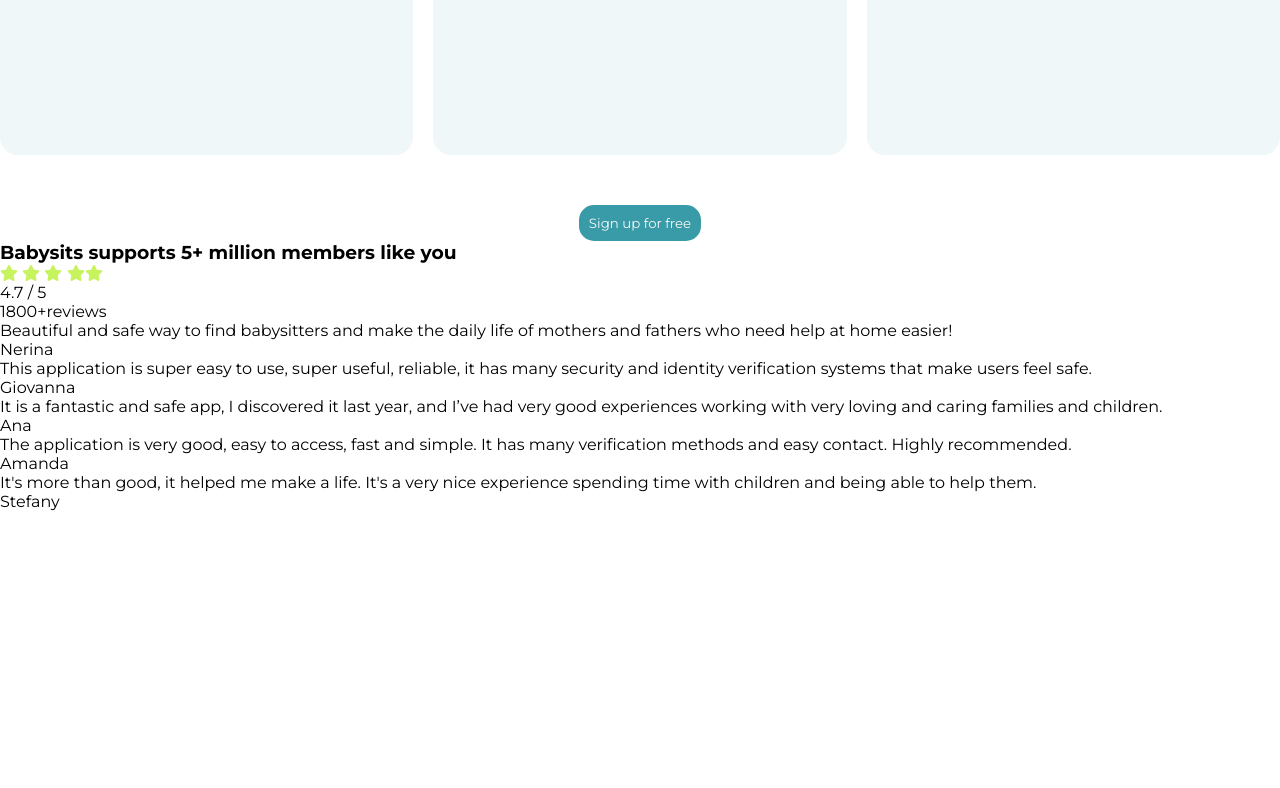
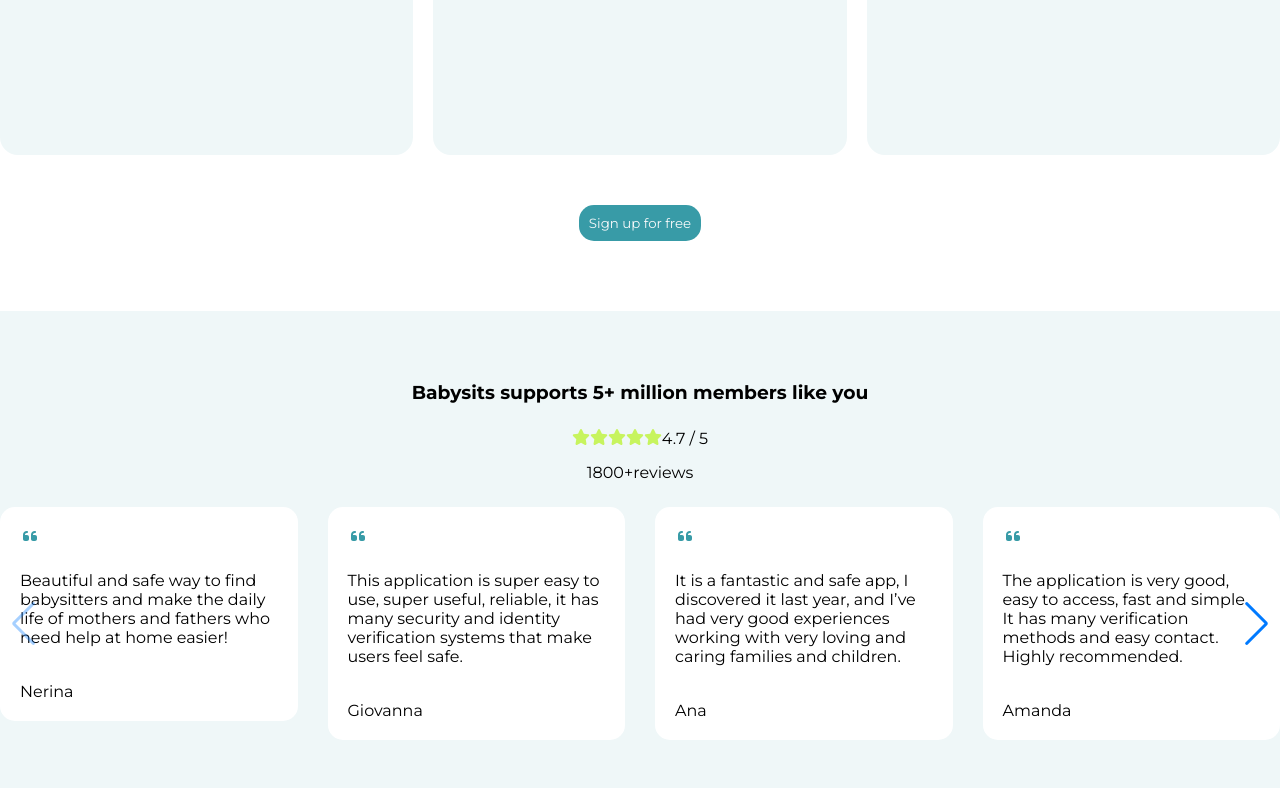
Before and after one commit to nicatabdullay3v/DayeApp, a React (Vite) app: page / in a window 1280 px wide. Shown: the part 2000-2788 px from the top of the page. Before the commit the page ends 2511 px from the top, so only its background shows below. Built offline with nearby package versions, Linux system fonts and the light colour scheme.

Commit message:
baby support component

```diff
--- a/src/components/home/findbaby/findbaby.scss
+++ b/src/components/home/findbaby/findbaby.scss
@@ -1,5 +1,6 @@
 #find_baby {
   margin-top: 10px;
+  margin-bottom: 70px;
   .container {
     margin: 0 auto;
     max-width: 1300px;
--- a/src/components/home/support/Support.jsx
+++ b/src/components/home/support/Support.jsx
@@ -1,11 +1,19 @@
-import React from "react";
+import React, { useRef, useState } from "react";
+import { Virtual, Navigation, Pagination } from "swiper/modules";
+import { Swiper, SwiperSlide } from "swiper/react";
 import "./support.scss";
 import { FontAwesomeIcon } from "@fortawesome/react-fontawesome";
 import { faStar } from "@fortawesome/free-solid-svg-icons";
+
+import "swiper/css";
+import "swiper/css/pagination";
+import "swiper/css/navigation";
 const Support = () => {
+  const [swiperRef, setSwiperRef] = useState(null);
+
   return (
     <section id="babysits_supports">
-      <div className="baby_support">
+      <div className="baby_support container">
         <div className="support_details">
           <h3>Babysits supports 5+ million members like you</h3>
           <div className="stars_support">
@@ -19,41 +27,170 @@
           <span>1800+reviews</span>
         </div>
         <div className="support_cards">
+          <Swiper
+            onSwiper={setSwiperRef}
+            slidesPerView={4}
+            spaceBetween={30}
+            navigation={true}
+            modules={[Pagination, Navigation]}
+            className="mySwiper"
+          >
+            <SwiperSlide>
               <div className="support_card">
-           <div className="vergul"></div>
+                <div className="vergul">
+                  <svg
+                    class="svg-inline--fa fa-quote-left fa-fw fs-1 text-cyan-700"
+                    aria-hidden="true"
+                    focusable="false"
+                    data-prefix="fas"
+                    data-icon="quote-left"
+                    role="img"
+                    xmlns="http://www.w3.org/2000/svg"
+                    viewBox="0 0 448 512"
+                    data-fa-i2svg=""
+                  >
+                    <path
+                      fill="currentColor"
+                      d="M0 216C0 149.7 53.7 96 120 96h8c17.7 0 32 14.3 32 32s-14.3 32-32 32h-8c-30.9 0-56 25.1-56 56v8h64c35.3 0 64 28.7 64 64v64c0 35.3-28.7 64-64 64H64c-35.3 0-64-28.7-64-64V320 288 216zm256 0c0-66.3 53.7-120 120-120h8c17.7 0 32 14.3 32 32s-14.3 32-32 32h-8c-30.9 0-56 25.1-56 56v8h64c35.3 0 64 28.7 64 64v64c0 35.3-28.7 64-64 64H320c-35.3 0-64-28.7-64-64V320 288 216z"
+                    ></path>
+                  </svg>
+                </div>
                 <div className="support_card_detail">
-                <p>Beautiful and safe way to find babysitters and make the daily life of mothers and fathers who need help at home easier!</p>
+                  <p>
+                    Beautiful and safe way to find babysitters and make the
+                    daily life of mothers and fathers who need help at home
+                    easier!
+                  </p>
                   <span>Nerina</span>
                 </div>
               </div>
+            </SwiperSlide>
+            <SwiperSlide>
               <div className="support_card">
-           <div className="vergul"></div>
+                <div className="vergul">
+                  <svg
+                    class="svg-inline--fa fa-quote-left fa-fw fs-1 text-cyan-700"
+                    aria-hidden="true"
+                    focusable="false"
+                    data-prefix="fas"
+                    data-icon="quote-left"
+                    role="img"
+                    xmlns="http://www.w3.org/2000/svg"
+                    viewBox="0 0 448 512"
+                    data-fa-i2svg=""
+                  >
+                    <path
+                      fill="currentColor"
+                      d="M0 216C0 149.7 53.7 96 120 96h8c17.7 0 32 14.3 32 32s-14.3 32-32 32h-8c-30.9 0-56 25.1-56 56v8h64c35.3 0 64 28.7 64 64v64c0 35.3-28.7 64-64 64H64c-35.3 0-64-28.7-64-64V320 288 216zm256 0c0-66.3 53.7-120 120-120h8c17.7 0 32 14.3 32 32s-14.3 32-32 32h-8c-30.9 0-56 25.1-56 56v8h64c35.3 0 64 28.7 64 64v64c0 35.3-28.7 64-64 64H320c-35.3 0-64-28.7-64-64V320 288 216z"
+                    ></path>
+                  </svg>
+                </div>
                 <div className="support_card_detail">
-                <p>This application is super easy to use, super useful, reliable, it has many security and identity verification systems that make users feel safe.</p>
+                  <p>
+                    This application is super easy to use, super useful,
+                    reliable, it has many security and identity verification
+                    systems that make users feel safe.
+                  </p>
                   <span>Giovanna</span>
                 </div>
               </div>
+            </SwiperSlide>
+            <SwiperSlide>
               <div className="support_card">
-           <div className="vergul"></div>
+                <div className="vergul">
+                  <svg
+                    class="svg-inline--fa fa-quote-left fa-fw fs-1 text-cyan-700"
+                    aria-hidden="true"
+                    focusable="false"
+                    data-prefix="fas"
+                    data-icon="quote-left"
+                    role="img"
+                    xmlns="http://www.w3.org/2000/svg"
+                    viewBox="0 0 448 512"
+                    data-fa-i2svg=""
+                  >
+                    <path
+                      fill="currentColor"
+                      d="M0 216C0 149.7 53.7 96 120 96h8c17.7 0 32 14.3 32 32s-14.3 32-32 32h-8c-30.9 0-56 25.1-56 56v8h64c35.3 0 64 28.7 64 64v64c0 35.3-28.7 64-64 64H64c-35.3 0-64-28.7-64-64V320 288 216zm256 0c0-66.3 53.7-120 120-120h8c17.7 0 32 14.3 32 32s-14.3 32-32 32h-8c-30.9 0-56 25.1-56 56v8h64c35.3 0 64 28.7 64 64v64c0 35.3-28.7 64-64 64H320c-35.3 0-64-28.7-64-64V320 288 216z"
+                    ></path>
+                  </svg>
+                </div>
                 <div className="support_card_detail">
-                <p>It is a fantastic and safe app, I discovered it last year, and I’ve had very good experiences working with very loving and caring families and children.</p>
+                  <p>
+                    It is a fantastic and safe app, I discovered it last year,
+                    and I’ve had very good experiences working with very loving
+                    and caring families and children.
+                  </p>
                   <span>Ana</span>
                 </div>
               </div>
+            </SwiperSlide>
+            <SwiperSlide>
               <div className="support_card">
-           <div className="vergul"></div>
+                <div className="vergul">
+                  {" "}
+                  <svg
+                    class="svg-inline--fa fa-quote-left fa-fw fs-1 text-cyan-700"
+                    aria-hidden="true"
+                    focusable="false"
+                    data-prefix="fas"
+                    data-icon="quote-left"
+                    role="img"
+                    xmlns="http://www.w3.org/2000/svg"
+                    viewBox="0 0 448 512"
+                    data-fa-i2svg=""
+                  >
+                    <path
+                      fill="currentColor"
+                      d="M0 216C0 149.7 53.7 96 120 96h8c17.7 0 32 14.3 32 32s-14.3 32-32 32h-8c-30.9 0-56 25.1-56 56v8h64c35.3 0 64 28.7 64 64v64c0 35.3-28.7 64-64 64H64c-35.3 0-64-28.7-64-64V320 288 216zm256 0c0-66.3 53.7-120 120-120h8c17.7 0 32 14.3 32 32s-14.3 32-32 32h-8c-30.9 0-56 25.1-56 56v8h64c35.3 0 64 28.7 64 64v64c0 35.3-28.7 64-64 64H320c-35.3 0-64-28.7-64-64V320 288 216z"
+                    ></path>
+                  </svg>
+                </div>
                 <div className="support_card_detail">
-                <p>The application is very good, easy to access, fast and simple. It has many verification methods and easy contact. Highly recommended.</p>
+                  <p>
+                    The application is very good, easy to access, fast and
+                    simple. It has many verification methods and easy contact.
+                    Highly recommended.
+                  </p>
                   <span>Amanda</span>
                 </div>
               </div>
+            </SwiperSlide>
+            <SwiperSlide>
               <div className="support_card">
-           <div className="vergul"></div>
+                <div className="vergul">
+                  {" "}
+                  <svg
+                    class="svg-inline--fa fa-quote-left fa-fw fs-1 text-cyan-700"
+                    aria-hidden="true"
+                    focusable="false"
+                    data-prefix="fas"
+                    data-icon="quote-left"
+                    role="img"
+                    xmlns="http://www.w3.org/2000/svg"
+                    viewBox="0 0 448 512"
+                    data-fa-i2svg=""
+                  >
+                    <path
+                      fill="currentColor"
+                      d="M0 216C0 149.7 53.7 96 120 96h8c17.7 0 32 14.3 32 32s-14.3 32-32 32h-8c-30.9 0-56 25.1-56 56v8h64c35.3 0 64 28.7 64 64v64c0 35.3-28.7 64-64 64H64c-35.3 0-64-28.7-64-64V320 288 216zm256 0c0-66.3 53.7-120 120-120h8c17.7 0 32 14.3 32 32s-14.3 32-32 32h-8c-30.9 0-56 25.1-56 56v8h64c35.3 0 64 28.7 64 64v64c0 35.3-28.7 64-64 64H320c-35.3 0-64-28.7-64-64V320 288 216z"
+                    ></path>
+                  </svg>
+                </div>
                 <div className="support_card_detail">
-                <p>It's more than good, it helped me make a life. It's a very nice experience spending time with children and being able to help them.</p>
+                  <p>
+                    It's more than good, it helped me make a life. It's a very
+                    nice experience spending time with children and being able
+                    to help them.
+                  </p>
                   <span>Stefany</span>
                 </div>
               </div>
+            </SwiperSlide>
+          </Swiper>
+        </div>
+        <div className="support_button">
+          <button>Sign me up!</button>
         </div>
       </div>
     </section>
--- a/src/components/home/support/support.scss
+++ b/src/components/home/support/support.scss
@@ -0,0 +1,47 @@
+#babysits_supports {
+  background-color: #eff7f8;
+  padding: 70px 0px 70px 0px;
+  .baby_support {
+    .support_details {
+      text-align: center;
+      .stars_support {
+        display: flex;
+        justify-content: center;
+        margin-bottom: 15px;
+      }
+      h3 {
+        margin-bottom: 25px;
+      }
+    }
+    .support_cards {
+      margin-top: 25px;
+      display: flex;
+      gap: 20px;
+      margin-bottom: 50px;
+      .support_card {
+        border-radius: 15px;
+        background-color: white;
+        padding: 20px;
+        .vergul {
+
+          color: #389ba7;
+          margin-bottom: 25px;
+        }
+        p {
+          margin-bottom: 35px;
+        }
+      }
+    }
+  }
+  .support_button {
+    display: flex;
+    justify-content: center;
+    button {
+      padding: 10px;
+      border-radius: 15px;
+      background-color: #389ba7;
+      border: none;
+      color: #f7f9fa;
+    }
+  }
+}
```
Lines whose indentation alone changed are shown as unchanged.
